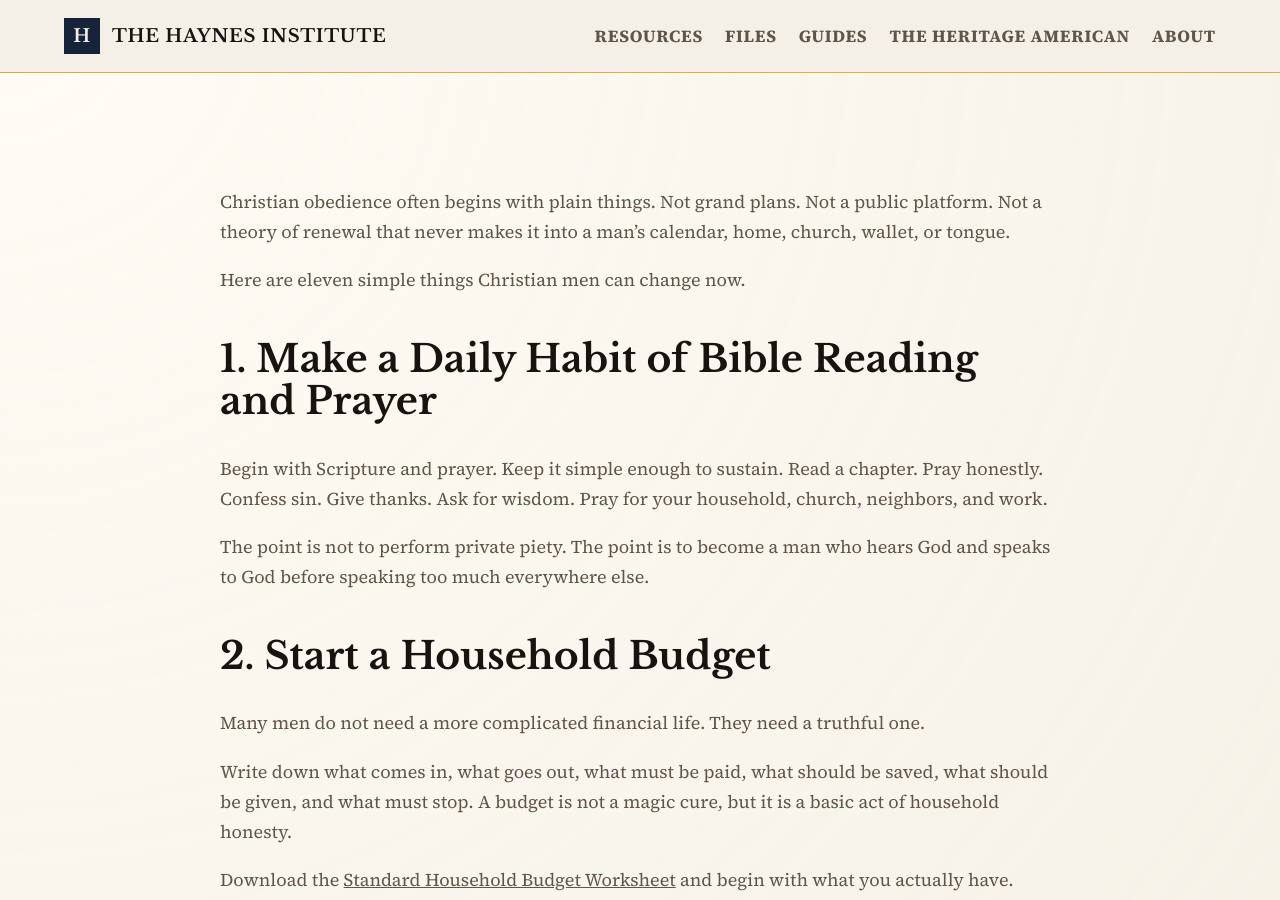
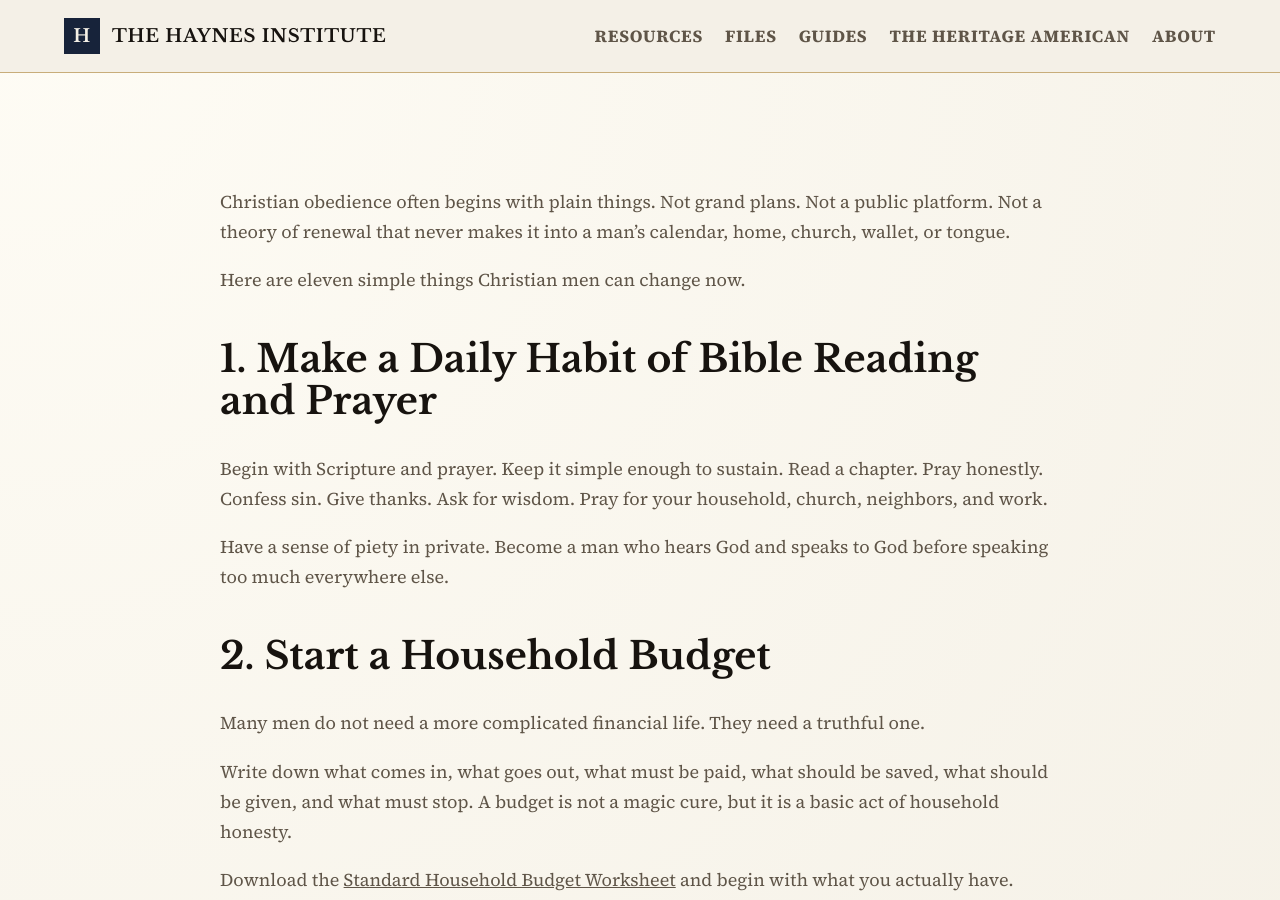
Before and after one commit to devguykyle/haynes-institute, a Jekyll site: the page built from _heritage/11-simple-things-christian-men-change-now.md, in a window 1280 px wide and 900 px high. Built offline with Jekyll 4.4.1, drawn with Linux system fonts in a browser that asks for light colours; some of the changed text lies outside the part shown.

Commit message:
update 11 things article

```diff
--- a/_heritage/11-simple-things-christian-men-change-now.md
+++ b/_heritage/11-simple-things-christian-men-change-now.md
@@ -13,7 +13,7 @@ Here are eleven simple things Christian men can change now.
 
 Begin with Scripture and prayer. Keep it simple enough to sustain. Read a chapter. Pray honestly. Confess sin. Give thanks. Ask for wisdom. Pray for your household, church, neighbors, and work.
 
-The point is not to perform private piety. The point is to become a man who hears God and speaks to God before speaking too much everywhere else.
+Have a sense of piety in private. Become a man who hears God and speaks to God before speaking too much everywhere else.
 
 ## 2. Start a Household Budget
 
@@ -81,7 +81,7 @@ This is not performance art. It is encouragement and exhortation. A man's voice
 
 Gather a few men regularly. Let there be righteous mirth, good food, Scripture, and honest conversation about the needs of your local church and neighborhood.
 
-Do not make fellowship so spiritualized that it becomes unreal, or so casual that it becomes useless. Eat, laugh, pray, speak plainly, and look for ways to do good together.
+Eat, laugh, pray, speak plainly, and look for ways to do good together.
 
 ## 11. Learn Patience When It Comes to Change
 
```
